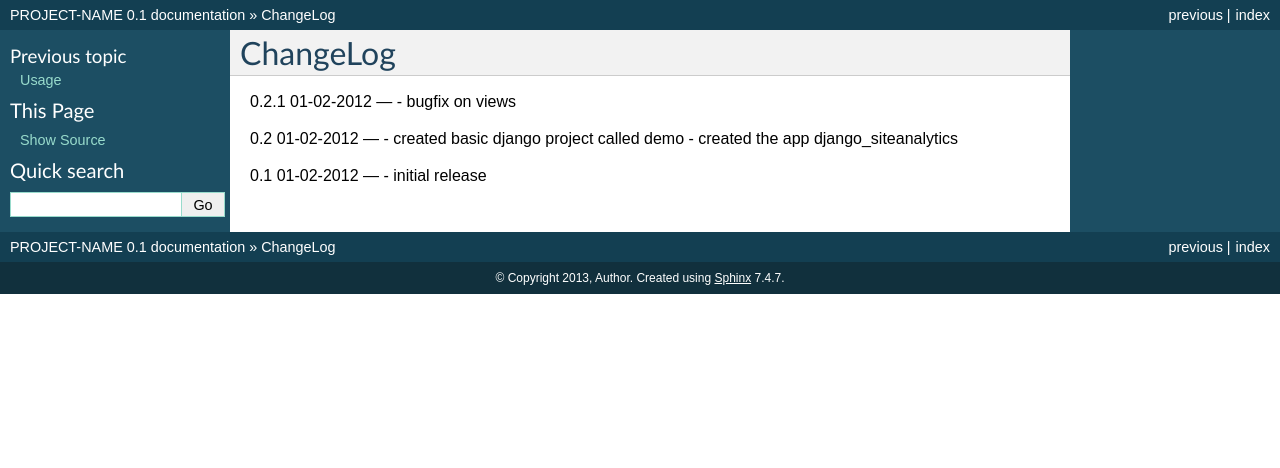
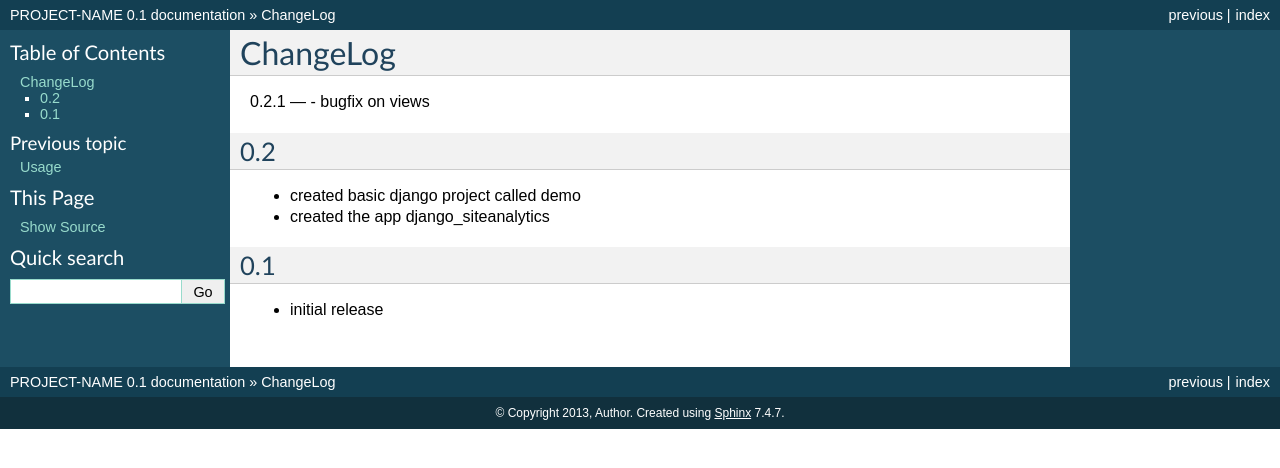
Before and after one commit to mikelopez/django-siteanalytics, a Sphinx documentation site: the page built from docs/changelog.rst, in a window 1280 px wide. Shown: the top 468 px of the page. Built offline with Sphinx 7.4.7, drawn with Linux system fonts in a browser that asks for light colours.

Commit message:
changelog update

```diff
--- a/docs/changelog.rst
+++ b/docs/changelog.rst
@@ -3,17 +3,17 @@
 ChangeLog
 =========
 
-0.2.1 01-02-2012
+0.2.1
 ---
 - bugfix on views
 
 
-0.2 01-02-2012
+0.2
 ---
 - created basic django project called demo
 - created the app django_siteanalytics
 
 
-0.1 01-02-2012
+0.1
 ---
 - initial release
```
